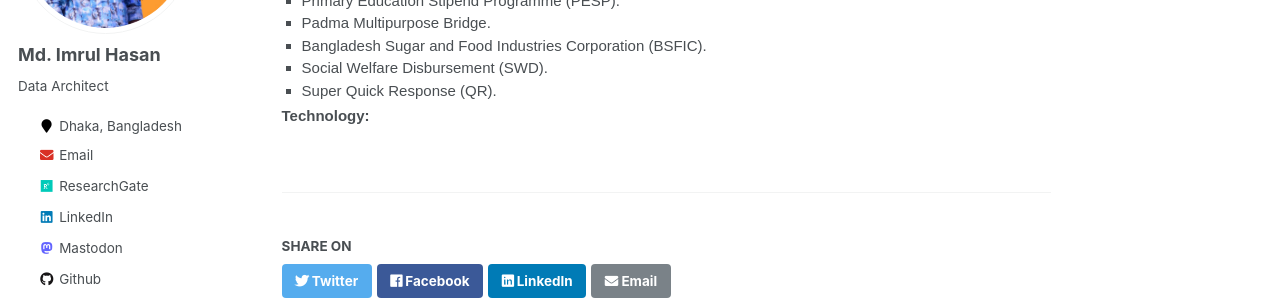
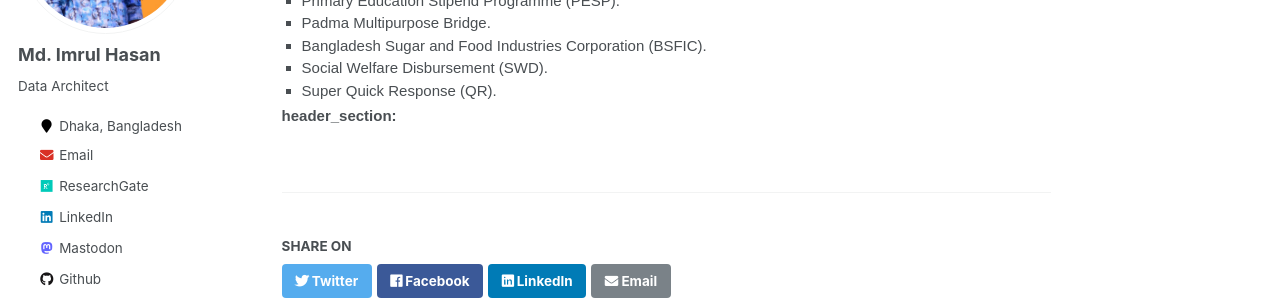
Before and after one commit to imrulhasandata/imrulhasandata, a Jekyll site: the page built from _experience/2023-10-31-PSL.md, in a window 1280 px wide and 900 px high, scrolled down 1178 px. Shown: the part 153-453 px from the top of the window. Built offline with Jekyll 4.4.1, drawn with Linux system fonts in a browser that asks for light colours; some web fonts are replaced.

```diff
--- a/_experience/2023-10-31-PSL.md
+++ b/_experience/2023-10-31-PSL.md
@@ -97,6 +97,7 @@ I worked as a Data Analyst at Progoti Systems Ltd., where I was actively involve
     </ul>
   </div>
 
-  <strong class="section">Technology:</strong>
+  <strong class="section">header_section:</strong><br />
+
 
 </body>
```
